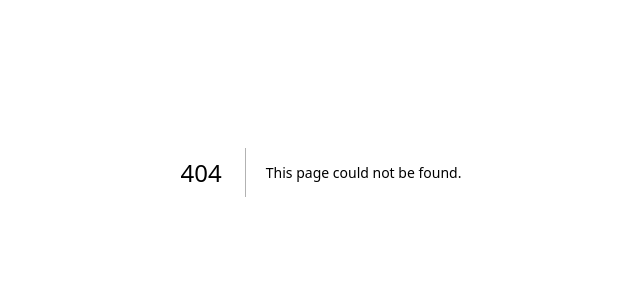
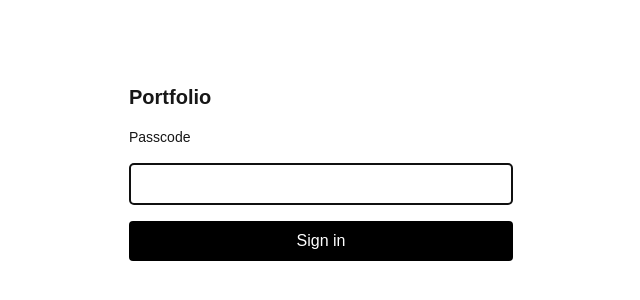
Before and after one commit to norcodes987/portfolio, a Next.js app: page /login in a window 1280 px wide. Before the commit this address had no page. Shown: the part 228-528 px from the top of the page, without its empty margins (319-959 px from the left). Built offline with nearby package versions, Linux system fonts and the light colour scheme.

Commit message:
feat: add passcode login page and server action

```diff
--- /dev/null
+++ b/app/login/actions.ts
@@ -0,0 +1,32 @@
+'use server'
+
+import { cookies } from 'next/headers'
+import { redirect } from 'next/navigation'
+import { sealSession } from '@/lib/session'
+
+export type LoginState = {
+  error?: string
+}
+
+export async function login(
+  _prevState: LoginState,
+  formData: FormData
+): Promise<LoginState> {
+  const passcode = String(formData.get('passcode') ?? '')
+
+  if (!process.env.APP_PASSCODE || passcode !== process.env.APP_PASSCODE) {
+    return { error: 'Incorrect passcode' }
+  }
+
+  const sealed = await sealSession()
+  const cookieStore = await cookies()
+  cookieStore.set('portfolio_session', sealed, {
+    httpOnly: true,
+    secure: process.env.NODE_ENV === 'production',
+    sameSite: 'lax',
+    path: '/',
+    maxAge: 60 * 60 * 24 * 30, // 30 days
+  })
+
+  redirect('/')
+}
--- /dev/null
+++ b/app/login/page.tsx
@@ -0,0 +1,41 @@
+'use client'
+
+import { useActionState } from 'react'
+import { login, type LoginState } from './actions'
+
+const initialState: LoginState = {}
+
+export default function LoginPage() {
+  const [state, formAction, pending] = useActionState(login, initialState)
+
+  return (
+    <div className="flex min-h-screen items-center justify-center p-6">
+      <form action={formAction} className="w-full max-w-sm space-y-4">
+        <h1 className="text-xl font-semibold">Portfolio</h1>
+        <label htmlFor="passcode" className="block text-sm font-medium">
+          Passcode
+        </label>
+        <input
+          id="passcode"
+          name="passcode"
+          type="password"
+          autoFocus
+          required
+          className="w-full rounded border px-3 py-2"
+        />
+        {state.error && (
+          <p role="alert" className="text-sm text-red-600">
+            {state.error}
+          </p>
+        )}
+        <button
+          type="submit"
+          disabled={pending}
+          className="w-full rounded bg-black px-3 py-2 text-white disabled:opacity-50"
+        >
+          {pending ? 'Checking…' : 'Sign in'}
+        </button>
+      </form>
+    </div>
+  )
+}
```
Also changed, not shown: 1 other file (tests, documents, lock files or other folders).
